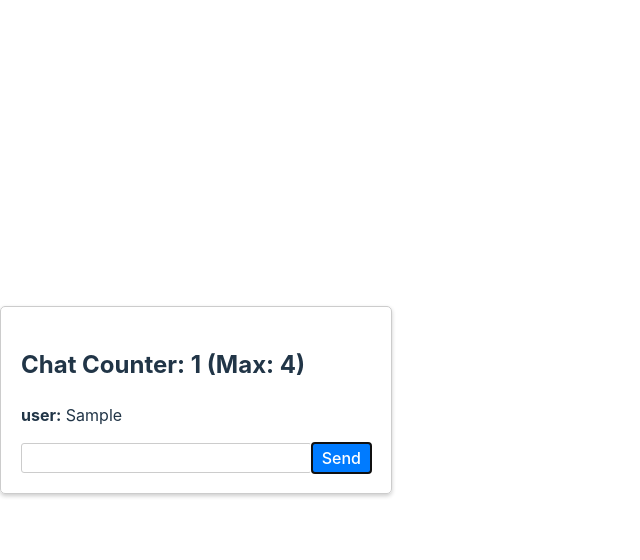
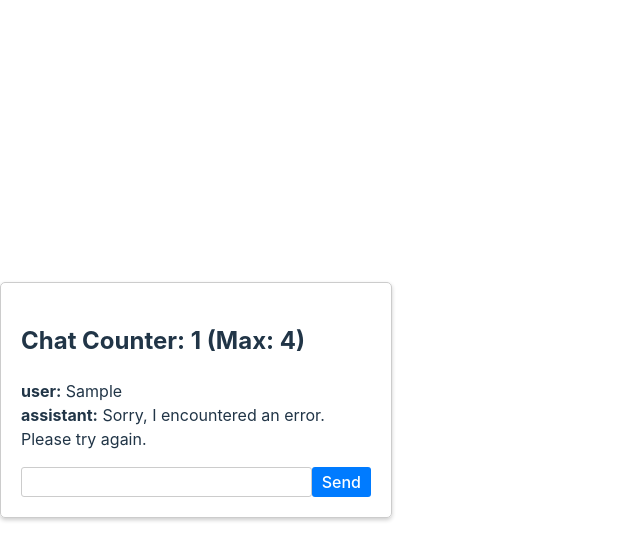
Before and after one commit to Runa8147/Gemini-chatbot-in-React, a React (Vite) app: page / in a window 1280 px wide. Both pictures are taken after typing "Sample" into the empty fields and a click on the button "Send". Shown: the top 560 px of the page, without its empty margins (0-640 px from the left). Built offline with nearby package versions, Linux system fonts and the light colour scheme; no server answers.

Commit message:
Update App.jsx

```diff
--- a/src/App.jsx
+++ b/src/App.jsx
@@ -1,44 +1,41 @@
 import React, { useState, useEffect } from 'react';
-import { GoogleGenerativeAI } from "@google/generative-AI";
-import './styles.css'; // Import your CSS file
+import { GoogleGenerativeAI } from "@google/generative-ai";
+import './styles.css';
+
+const API_KEY = "AIzaSyDKv4gjBMYe_OszgWMz7Lcns4900oVBhP0"; // Replace with your actual API key
+const genAI = new GoogleGenerativeAI(API_KEY);
 
 const App = () => {
   const [messages, setMessages] = useState([]);
   const [userInput, setUserInput] = useState('');
   const [isLoading, setIsLoading] = useState(false);
-  const [chatCount, setChatCount] = useState(0); // Track chat count
-
-  useEffect(() => {
-    // ... (No initial API call needed as you don't want an initial prompt)
-  }, []);
+  const [chatCount, setChatCount] = useState(0);
 
   const handleInputChange = (event) => {
     setUserInput(event.target.value);
   };
 
   const handleSubmit = async () => {
-    if (userInput.trim() === '') {
+    if (userInput.trim() === '' || chatCount >= 4) {
       return;
     }
 
     setIsLoading(true);
-    setMessages([...messages, { role: "user", content: userInput }]);
+    const newUserMessage = { role: "user", content: userInput };
+    setMessages(prevMessages => [...prevMessages, newUserMessage]);
     setUserInput('');
+    setChatCount(prevCount => prevCount + 1);
 
     try {
-      const API_KEY = your_api_key_here; // Replace with your actual API key
-      const genAI = new GoogleGenerativeAI(API_KEY);
-      const model = genAI.getGenerativeModel({ model: "gemini-1.5-flash" });
-
-      const prompt = `Generate a response to the following prompt: "${userInput}"`;
-
-      const result = await model.generateContent(prompt);
-      setMessages([...messages, { role: "assistant", content: result.response.text() }]);
+      const model = genAI.getGenerativeModel({ model: "gemini-pro" });
+      const result = await model.generateContent(userInput);
+      const newAssistantMessage = { role: "assistant", content: result.response.text() };
+      setMessages(prevMessages => [...prevMessages, newAssistantMessage]);
     } catch (error) {
       console.error("Error generating response:", error);
+      setMessages(prevMessages => [...prevMessages, { role: "assistant", content: "Sorry, I encountered an error. Please try again." }]);
     } finally {
       setIsLoading(false);
-      setChatCount(chatCount + 1); // Increment chat count after each user message
     }
   };
 
@@ -46,8 +43,8 @@ const App = () => {
     <div className="chatbot-container">
       <h2>Chat Counter: {chatCount} (Max: 4)</h2>
       <ul className="message-list">
-        {messages.slice(-4).map((message, index) => (
-          <li key={index}>
+        {messages.map((message, index) => (
+          <li key={index} className={message.role}>
             <strong>{message.role}:</strong> {message.content}
           </li>
         ))}
@@ -58,9 +55,14 @@ const App = () => {
           type="text"
           value={userInput}
           onChange={handleInputChange}
-          disabled={chatCount >= 4}
+          disabled={chatCount >= 4 || isLoading}
+          onKeyPress={(e) => e.key === 'Enter' && handleSubmit()}
         />
-        <button className="send-button" onClick={handleSubmit} disabled={chatCount >= 4}>
+        <button
+          className="send-button"
+          onClick={handleSubmit}
+          disabled={chatCount >= 4 || isLoading}
+        >
           Send
         </button>
       </div>
```
